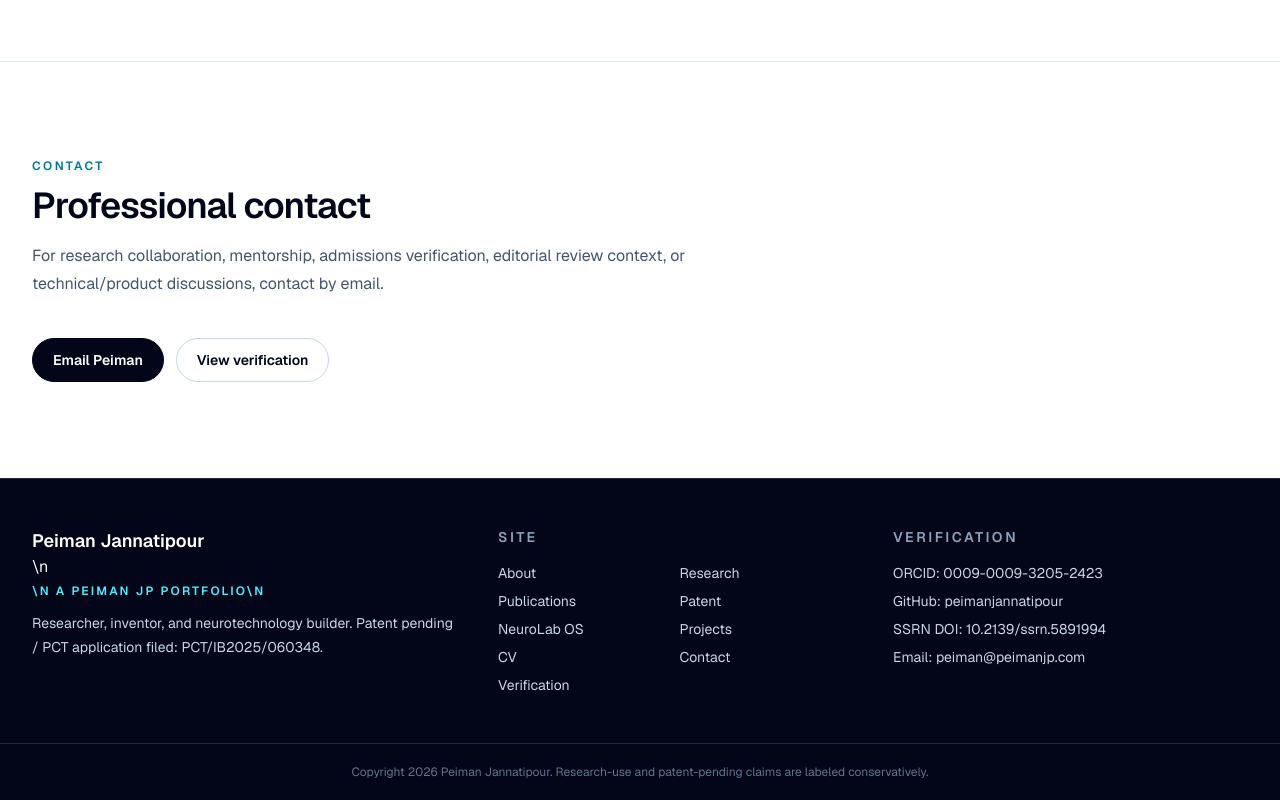
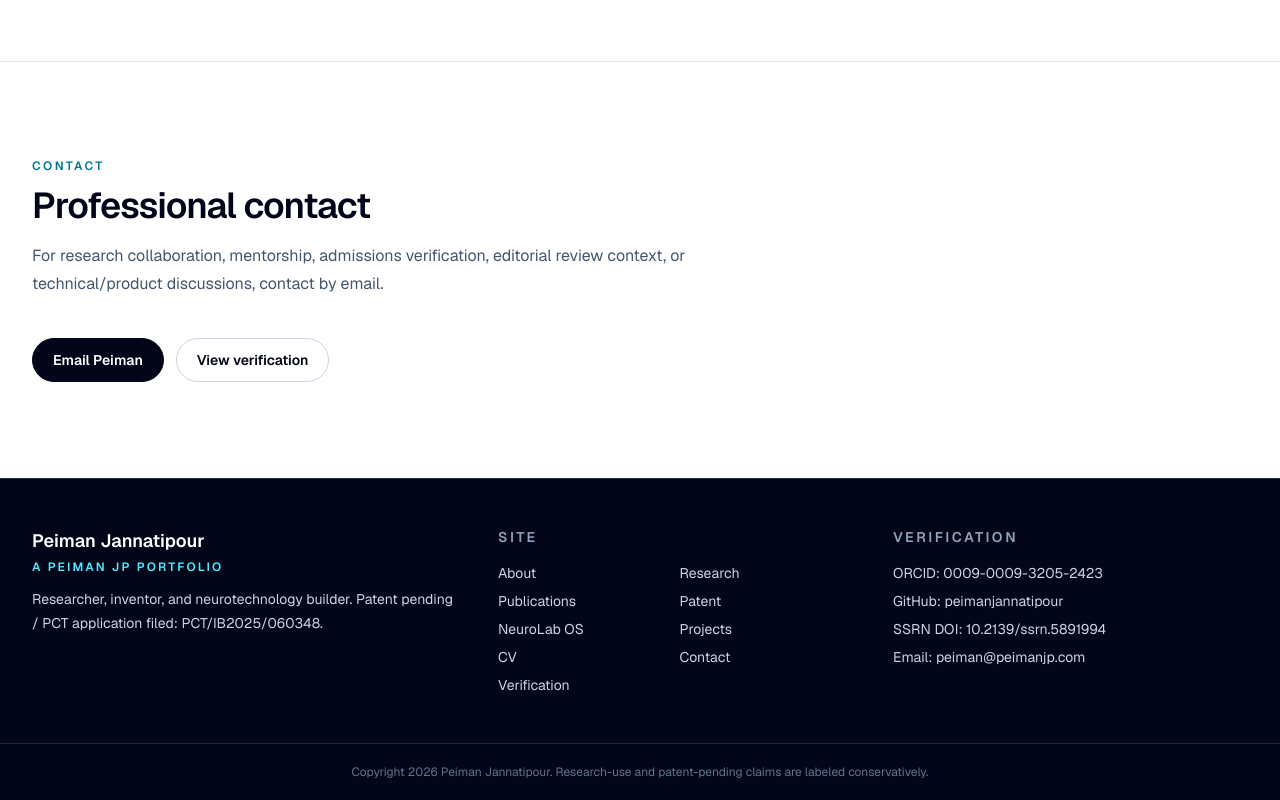
Before and after one commit to peimanjannatipour/peimanjp-, a Next.js app: page / in a window 1280 px wide. Shown: the part 4658-5458 px from the top of the page. Built offline with nearby package versions, Linux system fonts and the light colour scheme.

Commit message:
fix: normalize portfolio footer markup

```diff
--- a/src/components/Footer.tsx
+++ b/src/components/Footer.tsx
@@ -14,7 +14,10 @@ export function Footer() {
     <footer className="border-t border-slate-800 bg-slate-950 text-white">
       <div className="mx-auto grid w-full max-w-7xl gap-10 px-5 py-12 sm:px-8 lg:grid-cols-[1.2fr_1fr_1fr]">
         <div>
-          <p className="text-lg font-semibold">{siteConfig.name}</p>\n          <p className="mt-1 text-xs font-semibold uppercase tracking-[0.18em] text-cyan-300">\n            A PEIMAN JP portfolio\n          </p>
+          <p className="text-lg font-semibold">{siteConfig.name}</p>
+          <p className="mt-1 text-xs font-semibold uppercase tracking-[0.18em] text-cyan-300">
+            A PEIMAN JP portfolio
+          </p>
           <p className="mt-3 max-w-md text-sm leading-6 text-slate-300">
             Researcher, inventor, and neurotechnology builder. Patent pending /
             PCT application filed: PCT/IB2025/060348.
```
